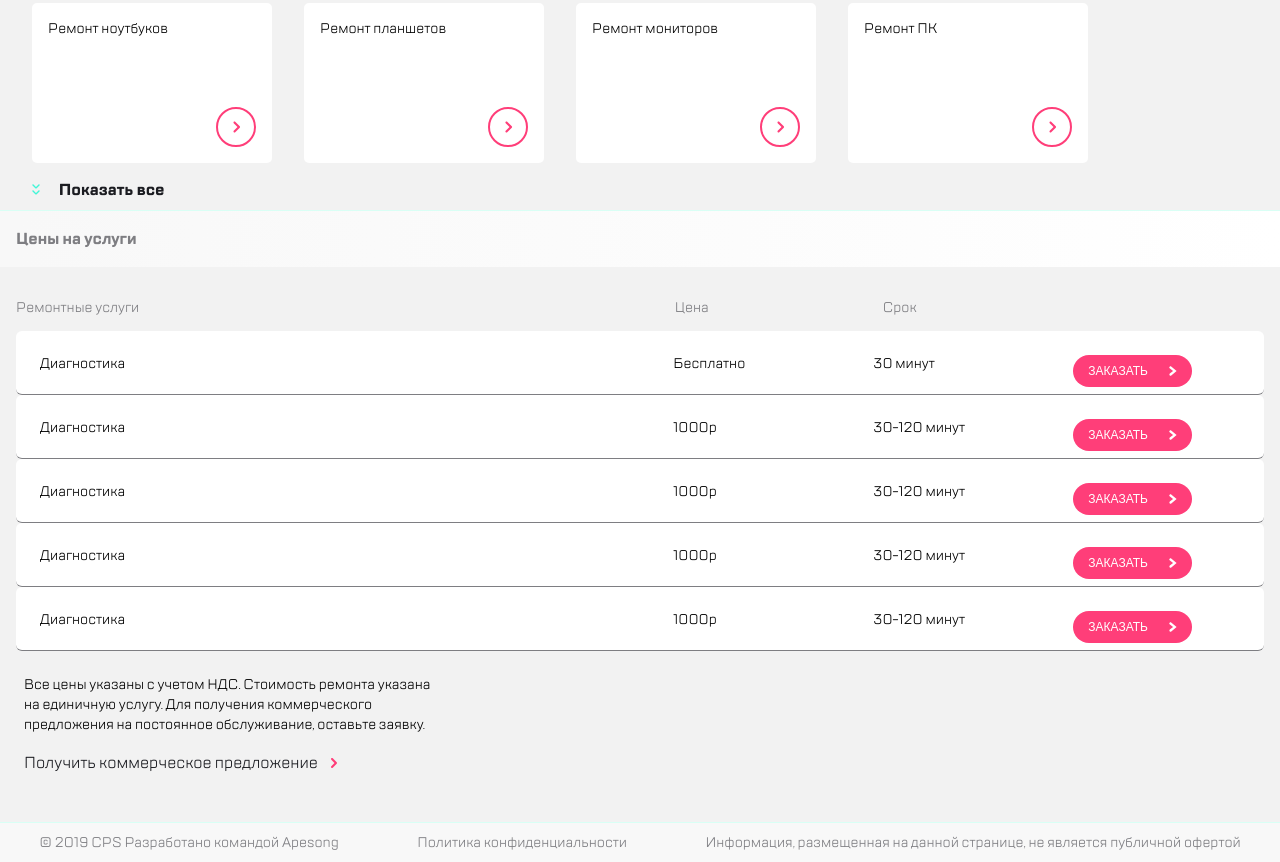
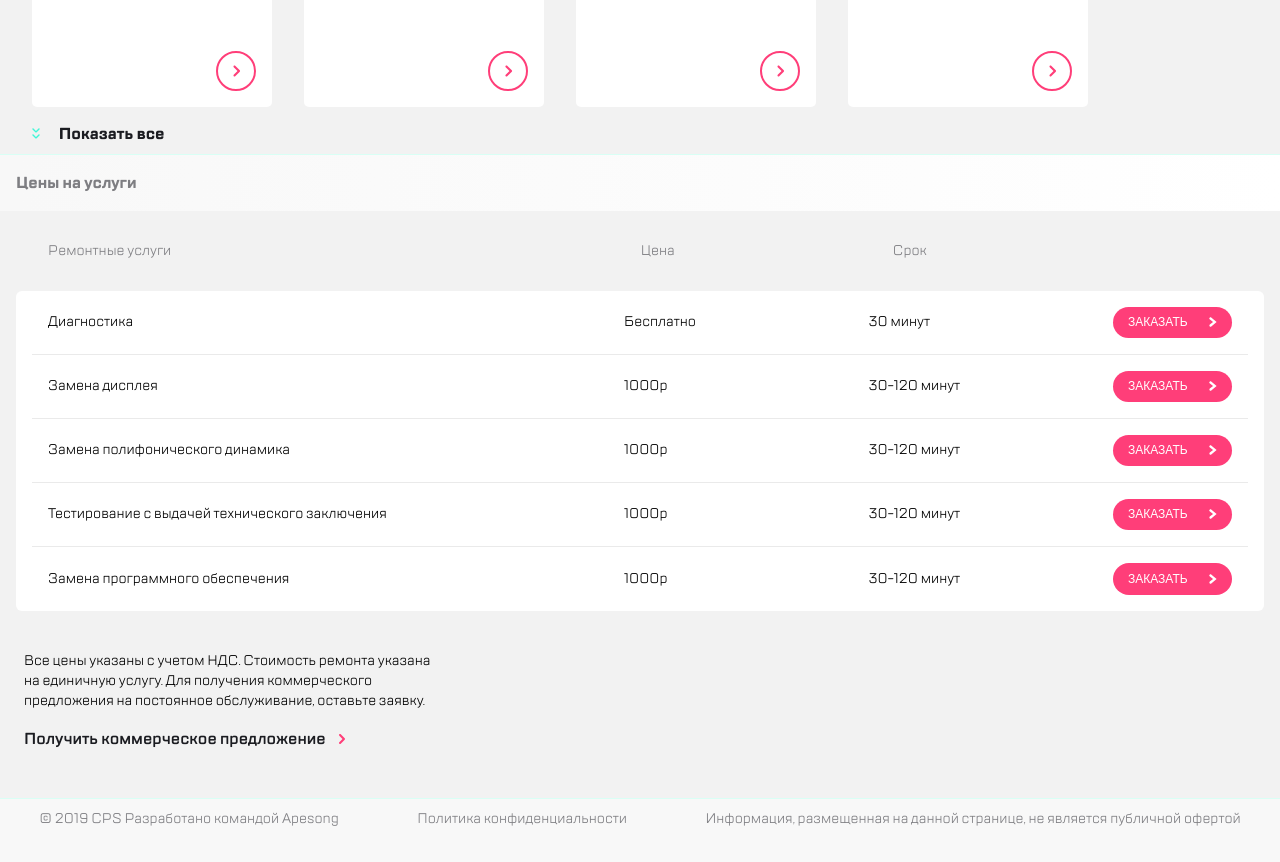
Before and after one commit to Rosh95/finalFinal, a website built with webpack: page finalProject/src/index.html in a window 1280 px wide. Shown: the part 863-1725 px from the top of the page. After the commit the page ends 1701 px from the top, so only its background shows below. Built offline with nearby package versions, Linux system fonts and the light colour scheme.

Commit message:
new fixes

```diff
--- a/finalProject/src/index.html
+++ b/finalProject/src/index.html
@@ -11,37 +11,6 @@
     <title>Услуги и сервисы</title>
   </head>
   <body>
-    <header class="header">
-      <div class="header__container">
-        <div class="header__block">
-          <button class="btn header__btn">
-            <img src="img/burger.svg" alt="бургер меню" />
-          </button>
-          <div class="header__divider--invisible"></div>
-          <button class="header__logo">
-            <img src="img/Group.svg" alt="логотип" />
-          </button>
-        </div>
-        <div class="header__block">
-          <button class="btn header__btn--invisible-mobile header__feedback-call">
-            <img src="img/call.svg" alt="телефон" />
-          </button>
-          <button class="btn header__btn--invisible-mobile header__feedback">
-            <img src="img/chat.svg" alt="чат" />
-          </button>
-          <button class="btn header__btn--invisible-mobile">
-            <img src="img/profile.svg" alt="профиль" />
-          </button>
-          <div class="header__divider"></div>
-          <button class="btn header__btn">
-            <img src="img/repair.svg" alt="ремонт" />
-          </button>
-          <button class="btn">
-            <img src="img/checkstatus.svg" alt="проверить статус" />
-          </button>
-        </div>
-      </div>
-    </header>
     <aside class="burger-menu">
       <div class="burger-menu__block">
         <div class="burger-menu__container">
@@ -141,6 +110,38 @@
           </div>
       </div>
     </aside>
+    <div class="wrapper">
+    <header class="header">
+      <div class="header__container">
+        <div class="header__block">
+          <button class="btn header__btn">
+            <img src="img/burger.svg" alt="бургер меню" />
+          </button>
+          <div class="header__divider--invisible"></div>
+          <button class="header__logo">
+            <img src="img/Group.svg" alt="логотип" />
+          </button>
+        </div>
+        <div class="header__block">
+          <button class="btn header__btn--invisible-mobile header__feedback-call">
+            <img src="img/call.svg" alt="телефон" />
+          </button>
+          <button class="btn header__btn--invisible-mobile header__feedback">
+            <img src="img/chat.svg" alt="чат" />
+          </button>
+          <button class="btn header__btn--invisible-mobile">
+            <img src="img/profile.svg" alt="профиль" />
+          </button>
+          <div class="header__divider"></div>
+          <button class="btn header__btn">
+            <img src="img/repair.svg" alt="ремонт" />
+          </button>
+          <button class="btn">
+            <img src="img/checkstatus.svg" alt="проверить статус" />
+          </button>
+        </div>
+      </div>
+    </header>
     <header class="header-desktop">
       <div class="header-desktop__container">
         <div class="header-desktop__block">
@@ -382,7 +383,6 @@
           <button class="services__btn">Показать все</button>
         </div>
         </div>
-      </div>
     </section>
 
     <section class="prices-swiper">
@@ -436,12 +436,13 @@
       </div>
       </div>
       <div class="prices">
-      <div class="prices__list">
-        <div class="prices__list-description">
+        <div class="prices__description-list">
           <div class="prices__name">Ремонтные услуги</div>
           <div class="price__amount">Цена</div>
           <div class="price__term">Срок</div>
+          <div class="prices__empty-space"></div>
         </div>
+      <div class="prices__list">
         <div class="prices__item">
           <div class="prices__name">Диагностика</div>
           <div class="price__amount">Бесплатно</div>
@@ -451,8 +452,8 @@
             <img class="prices__btn--go" src="img/dropdown.svg" alt="стрелка" />
           </button>
             </div>
-                 <div class="prices__item">
-          <div class="prices__name">Диагностика</div>
+          <div class="prices__item">
+          <div class="prices__name">Замена дисплея</div>
           <div class="price__amount">1000р</div>
           <div class="price__term">30-120 минут</div>
           <button class="prices__btn">
@@ -461,7 +462,7 @@
           </button>
             </div>
     <div class="prices__item">
-          <div class="prices__name">Диагностика</div>
+          <div class="prices__name">Замена полифонического динамика</div>
           <div class="price__amount">1000р</div>
           <div class="price__term">30-120 минут</div>
           <button class="prices__btn">
@@ -470,7 +471,7 @@
           </button>
             </div>
             <div class="prices__item">
-          <div class="prices__name">Диагностика</div>
+          <div class="prices__name">Тестирование с выдачей технического заключения</div>
           <div class="price__amount">1000р</div>
           <div class="price__term">30-120 минут</div>
           <button class="prices__btn">
@@ -479,7 +480,7 @@
           </button>
             </div>
             <div class="prices__item">
-          <div class="prices__name">Диагностика</div>
+          <div class="prices__name">Замена программного обеспечения</div>
           <div class="price__amount">1000р</div>
           <div class="price__term">30-120 минут</div>
             <button class="prices__btn">
@@ -515,6 +516,8 @@
       <p class="footer__text">Информация, размещенная на данной странице, не является публичной офертой</p>
       </div>
     </footer>
+  </div>
+
     <script src="https://unpkg.com/swiper/swiper-bundle.min.js"></script>
     <script type="text/javascript" src="/src/js/index.js"></script>
   </body>
--- a/finalProject/src/js/openCloseBurgerMenu.js
+++ b/finalProject/src/js/openCloseBurgerMenu.js
@@ -1,12 +1,15 @@
-let burgerMenuItem = document.querySelector('.header__btn');
-let burgerMenu = document.querySelector('.burger-menu ');
-let burgerMenuClose = document.querySelector('.burger-menu__btn');
+let burgerMenuItem = document.querySelector(".header__btn");
+let burgerMenu = document.querySelector(".burger-menu ");
+let burgerMenuClose = document.querySelector(".burger-menu__btn");
+let bodyOpacity = document.querySelector(".wrapper");
 
-burgerMenuItem.addEventListener('click', function () {
-  burgerMenu.classList.add('burger-menu--show');
+burgerMenuItem.addEventListener("click", function () {
+  burgerMenu.classList.add("burger-menu--show");
+  bodyOpacity.classList.add("body-opacity");
 });
-burgerMenuClose.addEventListener('click', function () {
-  burgerMenu.classList.remove('burger-menu--show');
+burgerMenuClose.addEventListener("click", function () {
+  burgerMenu.classList.remove("burger-menu--show");
+  bodyOpacity.classList.remove("body-opacity");
 });
 
 /* btnText.addEventListener('click', function () {
--- a/finalProject/src/js/openCloseFeedback.js
+++ b/finalProject/src/js/openCloseFeedback.js
@@ -1,14 +1,18 @@
-let feedbackItem = document.querySelector('.burger-menu__btn--message');
-let feedbackAnotherItem = document.querySelector('.header__feedback');
-let feedback = document.querySelector('.feedback ');
-let feedbackClose = document.querySelector('.feedback__btn');
+let feedbackItem = document.querySelector(".burger-menu__btn--message");
+let feedbackAnotherItem = document.querySelector(".header__feedback");
+let feedback = document.querySelector(".feedback ");
+let feedbackClose = document.querySelector(".feedback__btn");
+let bodyOpacity = document.querySelector(".wrapper");
 
-feedbackItem.addEventListener('click', function () {
-  feedback.classList.add('feedback--show');
+feedbackItem.addEventListener("click", function () {
+  feedback.classList.add("feedback--show");
+  bodyOpacity.classList.add("body-opacity");
 });
-feedbackAnotherItem.addEventListener('click', function () {
-  feedback.classList.add('feedback--show');
+feedbackAnotherItem.addEventListener("click", function () {
+  feedback.classList.add("feedback--show");
+  bodyOpacity.classList.add("body-opacity");
 });
-feedbackClose.addEventListener('click', function () {
-  feedback.classList.remove('feedback--show');
+feedbackClose.addEventListener("click", function () {
+  feedback.classList.remove("feedback--show");
+  bodyOpacity.classList.remove("body-opacity");
 });
--- a/finalProject/src/scss/price-swiper.scss
+++ b/finalProject/src/scss/price-swiper.scss
@@ -8,7 +8,7 @@
 .prices-swiper {
   min-width: 320px;
   font-size: 14px;
-  font-family: 'TT Lakes', sans-serif;
+  font-family: "TT Lakes", sans-serif;
   font-style: normal;
   margin: 0px;
   background: #f2f2f2;
@@ -89,6 +89,7 @@
     color: #1b1c21;
     font-size: 16px;
     line-height: 24px;
+    font-weight: 600;
   }
   &--commercial-go {
     margin-left: 10px;
@@ -130,40 +131,65 @@
   }
 
   .prices__item {
-    display: grid;
+    display: flex;
+    justify-content: space-between;
     height: 64px;
     width: 100%;
-    margin-left: 16px;
-    margin-right: 16px;
-    padding: 24px;
+    /*   margin-left: 16px;
+    margin-right: 16px; */
+    padding: 16px;
     line-height: 18px;
     background-color: $color-white;
-    border-radius: 6px;
-    grid-template-columns: 3.8fr 1.2fr 1.2fr 1fr;
-    border-bottom: 1px solid $color-grey;
+    border-bottom: 1px solid #eaeaea;
+    &:last-child {
+      border-bottom: none;
+    }
   }
 
-  .prices__list-description {
-    display: grid;
+  .prices__description-list {
+    display: flex;
+    justify-content: space-between;
     height: 64px;
     width: 100%;
     color: #7e7e82;
     margin-left: 16px;
     margin-right: 16px;
-    padding-top: 31px;
-    padding-bottom: 16px;
-    grid-template-columns: 3.8fr 1.2fr 1.1fr 1.1fr;
+    padding: 31px 32px 16px 32px;
   }
 }
-
-.prices__list {
-  display: block;
+.prices__name {
+  display: flex;
+  align-items: center;
+  flex-basis: 45%;
+}
+.price__amount {
+  display: flex;
+  align-items: center;
+  flex-basis: 17%;
+}
+.price__term {
+  display: flex;
+  align-items: center;
+  flex-basis: 17%;
+}
+.prices__btn {
+  display: flex;
+  align-items: center;
+  flex-basis: 119px;
+}
+.prices__empty-space {
+  display: flex;
+  flex-basis: 119px;
 }
 
 .prices__list {
   display: flex;
   flex-wrap: wrap;
   overflow: hidden;
+  margin: 16px;
+  padding: 0 16px;
+  background-color: $color-white;
+  border-radius: 6px;
 }
 
 .prices__list--height {
--- a/finalProject/src/scss/style.scss
+++ b/finalProject/src/scss/style.scss
@@ -23,10 +23,11 @@ html {
   font-weight: normal;
   font-style: italic;
 }
-
-body {
+.wrapper {
   min-width: 320px;
   max-width: 1440px;
+}
+body {
   font-size: 14px;
   font-family: "TT Lakes", sans-serif;
   font-style: normal;
@@ -401,14 +402,15 @@ button {
   }
 }
 @media (min-width: 1440px) {
-  body {
+  .wrapper {
     margin-left: auto;
     margin-right: auto;
   }
+  .menu__list {
+    height: 100px;
+  }
 }
-.menu__list {
-  height: 100px;
-}
+
 .body-opacity {
   opacity: 0.05;
 }
```
Also changed, not shown: finalProject/src/js/openCloseFeedbackCall.js (+14 -14 lines).
